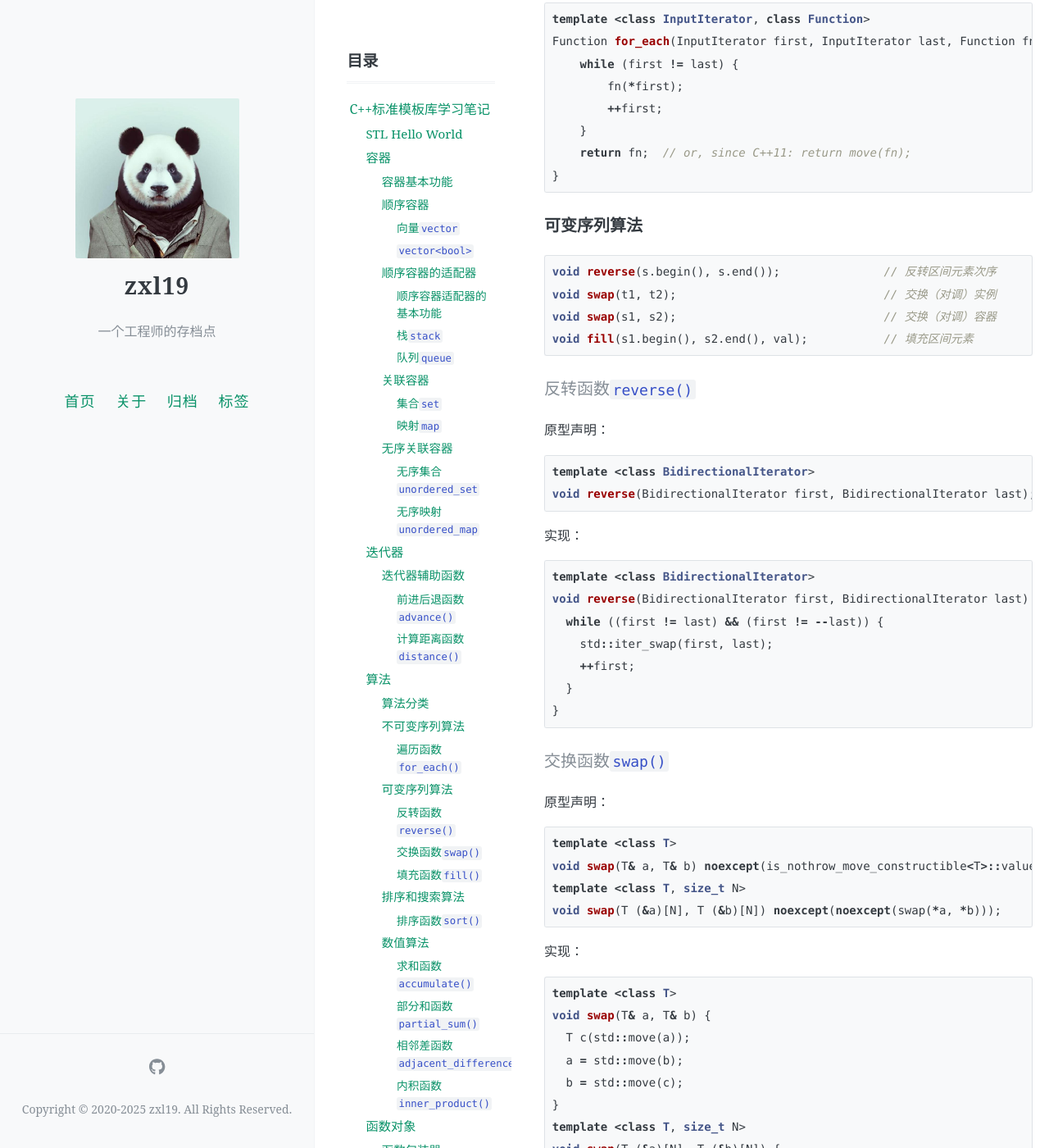
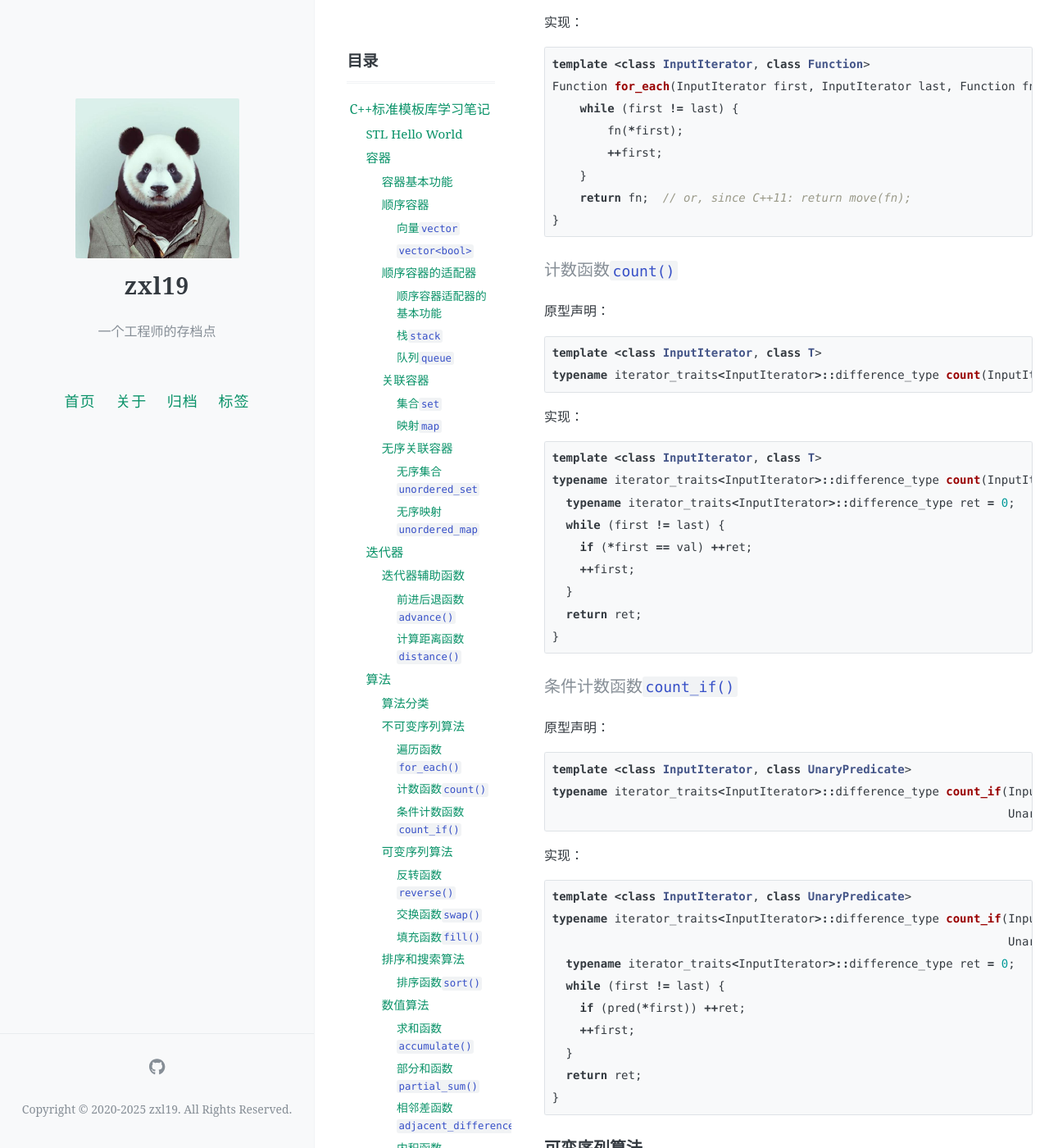
Before and after one commit to zxl19/zxl19.github.io, a Jekyll site: the page built from _posts/2021-09-19-stl-note.md, in a window 1280 px wide and 1400 px high, scrolled down 13438 px. Shown: the whole window at 82% size. Built offline with Jekyll 4.4.1, drawn with Linux system fonts in a browser that asks for light colours; comment, search, counter and statistics services are not loaded; some of the changed text lies outside the part shown.

Commit message:
Update Posts

````diff
--- a/_posts/2021-09-19-stl-note.md
+++ b/_posts/2021-09-19-stl-note.md
@@ -530,12 +530,14 @@ typename iterator_traits<InputIterator>::difference_type distance(InputIterator
 
 ### 不可变序列算法
 
-#### 遍历函数`for_each()`
-
 ```cpp
 void for_each(s.begin(), s.end(), fn);                              // 对区间内的每一个元素进行某操作，fn常结合C++11引入的Lambda表达式使用
 void for_each(std::execution::par_unseq, s.begin(), s.end(), fn);   // 使用并发，C++17引入，需要#include <execution>
+void count(s.begin(), s.end(), val);                                // 统计区间内等于指定值的元素个数
+void count_if(s.begin(), s.end(), fn);                              // 统计区间内满足指定条件的元素个数
 ```
+
+#### 遍历函数`for_each()`
 
 原型声明：
 
@@ -554,6 +556,54 @@ Function for_each(InputIterator first, InputIterator last, Function fn) {
         ++first;
     }
     return fn;  // or, since C++11: return move(fn);
+}
+```
+
+#### 计数函数`count()`
+
+原型声明：
+
+```cpp
+template <class InputIterator, class T>
+typename iterator_traits<InputIterator>::difference_type count(InputIterator first, InputIterator last, const T& val);
+```
+
+实现：
+
+```cpp
+template <class InputIterator, class T>
+typename iterator_traits<InputIterator>::difference_type count(InputIterator first, InputIterator last, const T& val) {
+  typename iterator_traits<InputIterator>::difference_type ret = 0;
+  while (first != last) {
+    if (*first == val) ++ret;
+    ++first;
+  }
+  return ret;
+}
+```
+
+#### 条件计数函数`count_if()`
+
+原型声明：
+
+```cpp
+template <class InputIterator, class UnaryPredicate>
+typename iterator_traits<InputIterator>::difference_type count_if(InputIterator first, InputIterator last,
+                                                                  UnaryPredicate pred);
+```
+
+实现：
+
+```cpp
+template <class InputIterator, class UnaryPredicate>
+typename iterator_traits<InputIterator>::difference_type count_if(InputIterator first, InputIterator last,
+                                                                  UnaryPredicate pred) {
+  typename iterator_traits<InputIterator>::difference_type ret = 0;
+  while (first != last) {
+    if (pred(*first)) ++ret;
+    ++first;
+  }
+  return ret;
 }
 ```
 
@@ -822,6 +873,28 @@ T inner_product(InputIterator1 first1, InputIterator1 last1,
 }
 ```
 
+#### 递增函数`iota()`
+
+原型声明：
+
+```cpp
+template <class ForwardIterator, class T>
+void iota(ForwardIterator first, ForwardIterator last, T val);
+```
+
+实现：
+
+```cpp
+template <class ForwardIterator, class T>
+void iota(ForwardIterator first, ForwardIterator last, T val) {
+  while (first != last) {
+    *first = val;
+    ++first;
+    ++val;
+  }
+}
+```
+
 ## 函数对象
 
 使用时需要包含头文件：
````
Also changed, not shown: other parts of _posts/2021-09-19-stl-note.md (+1 -0 lines), _posts/TODO-doxygen-comment.md (added, +22 -0 lines), _posts/TODO-least-squares.md (added, +30 -0 lines).
